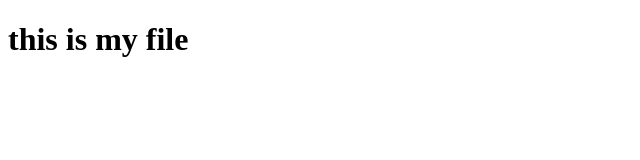
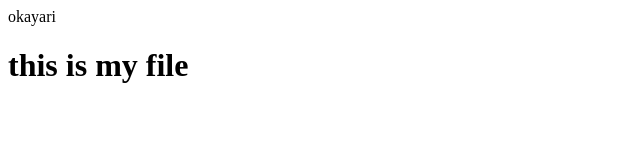
Before and after one commit to lapislui/Office_work, a plain HTML site: page docs/index.html in a window 1280 px wide. Shown: the whole page, without its empty margins (0-640 px from the left). Drawn offline with Linux system fonts and the light colour scheme.

Commit message:
creation commit

```diff
--- a/docs/index.html
+++ b/docs/index.html
@@ -5,8 +5,7 @@
     <meta name="viewport" content="width=device-width, initial-scale=1.0">
     <title>Document</title>
 </head>
-<script src="script;js">
-    alert("Welcome to sigzen");
+<script src="script.js">
 </script>
 <body>
     <h1>this is my file</h1>
--- /dev/null
+++ b/docs/script.js
@@ -0,0 +1,3 @@
+    alert("Welcome to sigzen");
+document.write("okayari");
+console.log("webpage log");
```
Also changed, not shown: 2 other files.
